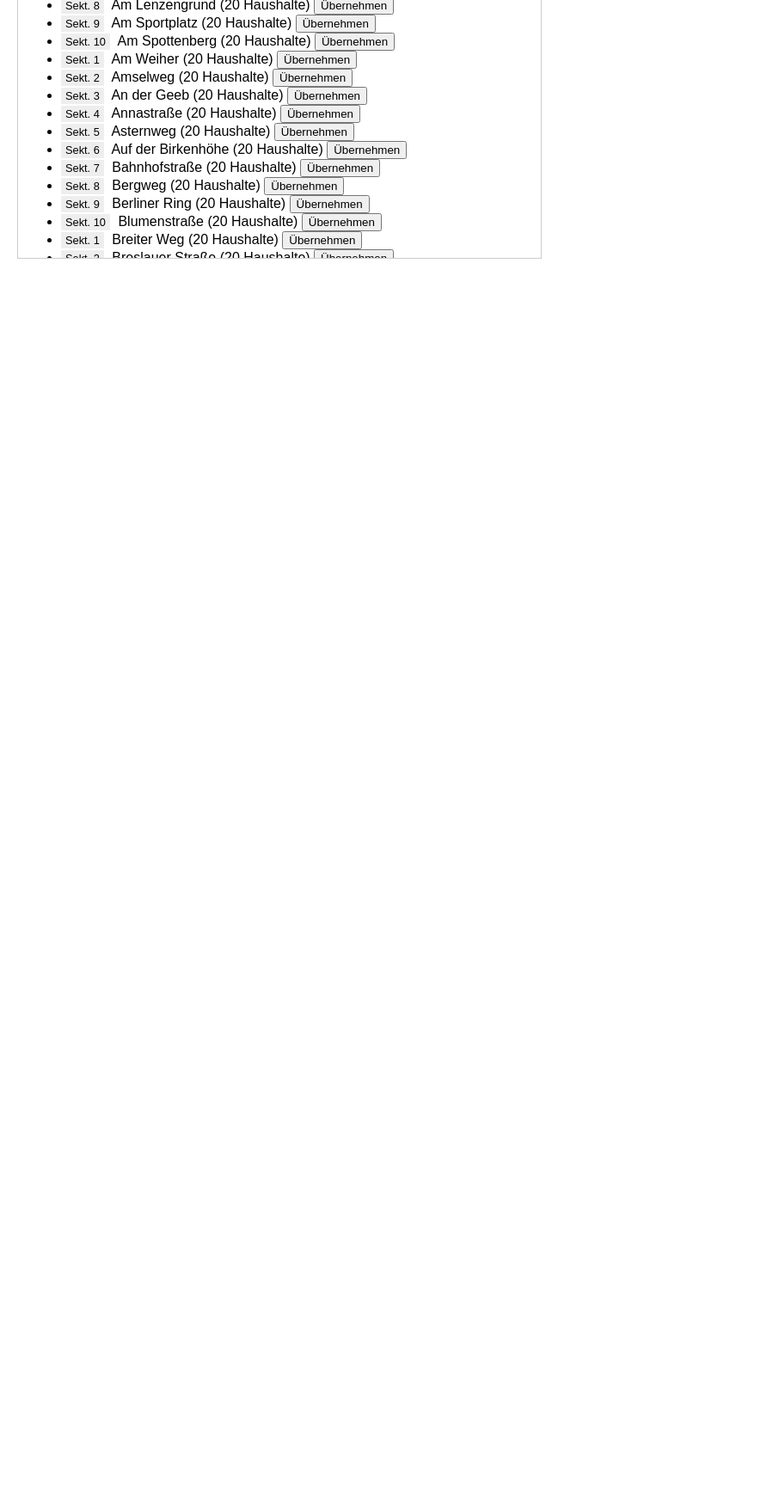
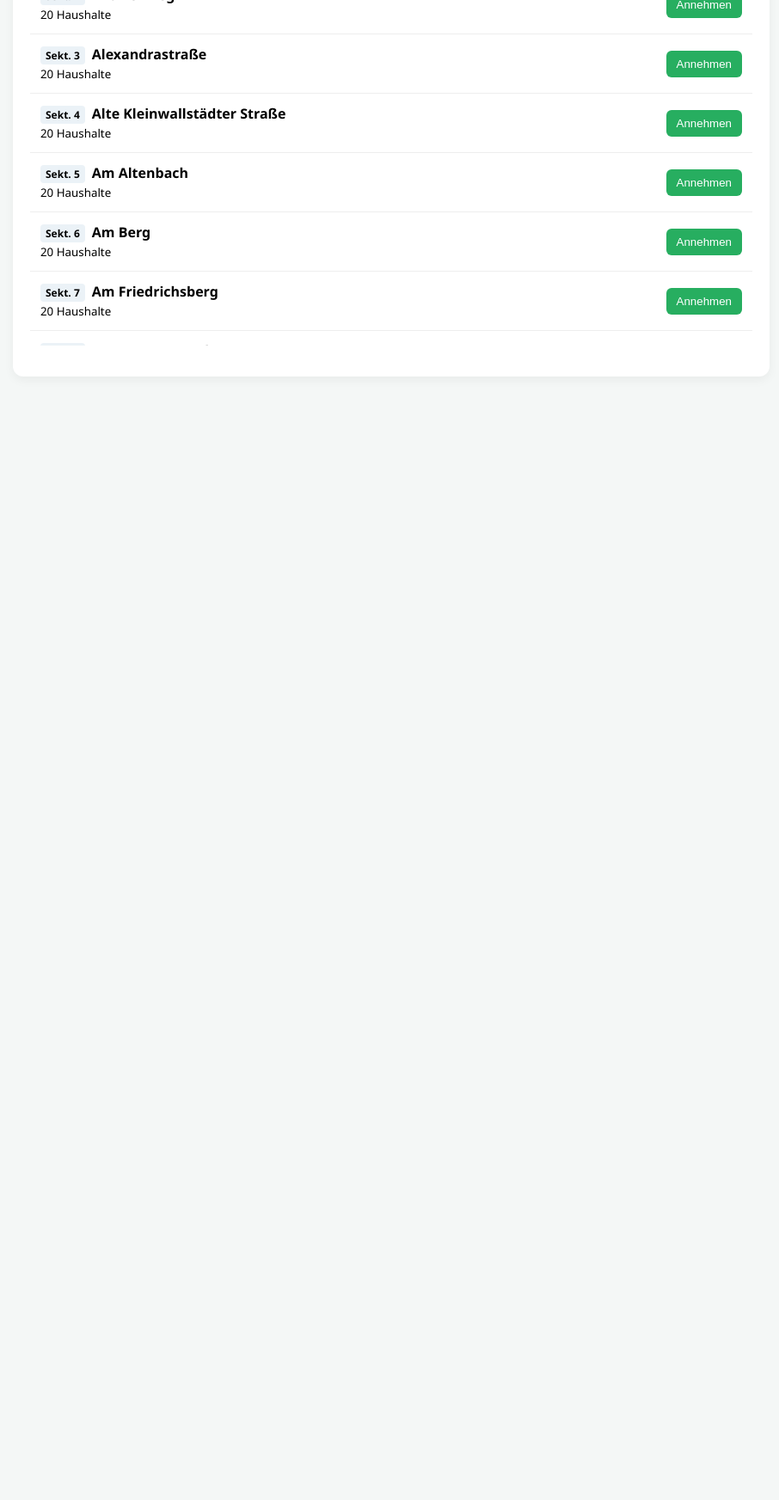
Before and after one commit to michalefty/flyerferteiler, a Flask app: page / in a window 1280 px wide. Shown: the part 855-2600 px from the top of the page at 86% size, without its empty margins (0-906 px from the left). Run offline with Flask 3, Linux system fonts and the light colour scheme.

Commit message:
neues feature für index.html

```diff
--- a/templates/index.html
+++ b/templates/index.html
@@ -2,36 +2,94 @@
 <html lang="de">
 <head>
     <meta charset="UTF-8">
+    <meta name="viewport" content="width=device-width, initial-scale=1.0">
     <title>Flyer-Planer: {{ metadata.city }}</title>
     <link rel="stylesheet" href="https://unpkg.com/leaflet@1.9.4/dist/leaflet.css" />
     <style>
-        body { font-family: sans-serif; margin: 20px; }
-        #map { height: 500px; width: 100%; border-radius: 8px; margin-bottom: 20px; }
-        .controls { display: grid; grid-template-columns: 1fr 1fr; gap: 20px; }
-        .street-list { max-height: 500px; overflow-y: auto; border: 1px solid #ccc; padding: 10px; }
-        .taken { text-decoration: line-through; color: gray; }
-        .sector-tag { font-size: 0.8em; background: #eee; padding: 2px 5px; margin-right: 5px; }
+        :root {
+            --primary-color: #2c3e50;
+            --free-color: #27ae60;
+            --taken-color: #e74c3c;
+            --info-color: #3498db;
+        }
+        body { font-family: 'Segoe UI', sans-serif; margin: 0; padding: 15px; background-color: #f4f7f6; }
+
+        /* Statistik Bar */
+        .stats-container {
+            display: grid;
+            grid-template-columns: repeat(auto-fit, minmax(150px, 1fr));
+            gap: 10px;
+            margin-bottom: 20px;
+        }
+        .stat-card {
+            background: white;
+            padding: 15px;
+            border-radius: 10px;
+            box-shadow: 0 2px 8px rgba(0,0,0,0.05);
+            text-align: center;
+        }
+        .stat-card h4 { margin: 0; font-size: 0.8em; color: #7f8c8d; text-transform: uppercase; }
+        .stat-card p { margin: 5px 0 0; font-size: 1.4em; font-weight: bold; color: var(--primary-color); }
+        .stat-card.highlight p { color: var(--info-color); }
+
+        #map { height: 450px; width: 100%; border-radius: 12px; box-shadow: 0 4px 12px rgba(0,0,0,0.1); margin-bottom: 20px; }
+
+        .container { display: grid; grid-template-columns: 1fr; gap: 20px; }
+        @media (min-width: 900px) { .container { grid-template-columns: 1fr 350px; } }
+
+        .street-list-container { background: white; padding: 20px; border-radius: 12px; box-shadow: 0 4px 12px rgba(0,0,0,0.05); }
+        .street-list { max-height: 500px; overflow-y: auto; list-style: none; padding: 0; }
+
+        .street-item {
+            display: flex; justify-content: space-between; align-items: center;
+            padding: 12px; border-bottom: 1px solid #eee;
+        }
+        .street-item.status-taken { background: #f9f9f9; opacity: 0.7; }
+        .street-name { font-weight: bold; display: block; }
+        .sector-tag { font-size: 0.75em; background: #ebf2f7; padding: 2px 6px; border-radius: 4px; margin-right: 8px; }
+
+        button { background: var(--free-color); color: white; border: none; padding: 8px 12px; border-radius: 6px; cursor: pointer; }
+        .user-badge { color: var(--taken-color); font-size: 0.85em; font-weight: bold; }
     </style>
 </head>
 <body>
-    <h1>Flyer-Verteilung {{ metadata.city }} ({{ metadata.plz }})</h1>
-    <p>Stand: {{ metadata.date }} | Straßen gesamt: {{ metadata.total_streets }}</p>
+
+    <h1>Flyer-Verteilung {{ metadata.city }}</h1>
+
+    <div class="stats-container">
+        <div class="stat-card">
+            <h4>Straßen offen</h4>
+            <p id="stats-open">-</p>
+        </div>
+        <div class="stat-card">
+            <h4>Straßen vergeben</h4>
+            <p id="stats-taken">-</p>
+        </div>
+        <div class="stat-card highlight">
+            <h4>Haushalte (vergeben)</h4>
+            <p id="stats-households">-</p>
+        </div>
+    </div>
 
     <div id="map"></div>
 
-    <div class="controls">
-        <div class="street-list">
+    <div class="container">
+        <div class="street-list-container">
             <h3>Straßenliste</h3>
-            <ul id="list">
+            <ul class="street-list">
                 {% for id, s in streets.items() %}
-                <li class="{{ s.status }}">
-                    <span class="sector-tag">Sekt. {{ s.sector }}</span>
-                    {{ s.name }} ({{ s.households }} Haushalte)
-                    {% if s.status == 'free' %}
-                    <button onclick="takeStreet('{{ id }}')">Übernehmen</button>
-                    {% else %}
-                    - Erledigt von: {{ s.user }}
-                    {% endif %}
+                <li class="street-item {% if s.status == 'taken' %}status-taken{% endif %}">
+                    <div>
+                        <span class="street-name"><span class="sector-tag">Sekt. {{ s.sector }}</span>{{ s.name }}</span>
+                        <small>{{ s.households }} Haushalte</small>
+                    </div>
+                    <div>
+                        {% if s.status == 'free' %}
+                        <button onclick="takeStreet('{{ id }}')">Annehmen</button>
+                        {% else %}
+                        <span class="user-badge">{{ s.user }}</span>
+                        {% endif %}
+                    </div>
                 </li>
                 {% endfor %}
             </ul>
@@ -41,43 +99,64 @@
     <script src="https://unpkg.com/leaflet@1.9.4/dist/leaflet.js"></script>
     <script>
         const map = L.map('map');
-        L.tileLayer('https://{s}.tile.openstreetmap.org/{z}/{x}/{y}.png', {
-            attribution: '© OpenStreetMap'
-        }).addTo(map);
+        L.tileLayer('https://{s}.tile.openstreetmap.org/{z}/{x}/{y}.png').addTo(map);
 
         const streets = {{ streets|tojson }};
         const markers = [];
 
+        // --- Statistik Berechnung ---
+        let openCount = 0;
+        let takenCount = 0;
+        let takenHouseholds = 0;
+
         Object.keys(streets).forEach(id => {
             const s = streets[id];
-            const color = s.status === 'free' ? 'blue' : 'red';
-            const marker = L.circleMarker(s.coords, {
-                color: color,
-                radius: 6,
-                fillOpacity: 0.7
-            }).addTo(map);
+            const isFree = s.status === 'free';
 
-            marker.bindPopup(`<b>${s.name}</b><br>Sektor: ${s.sector}<br>
-                ${s.status === 'free' ? `<button onclick="takeStreet('${id}')">Übernehmen</button>` : `Belegt von ${s.user}`}`);
+            // Stats hochzählen
+            if (isFree) {
+                openCount++;
+            } else {
+                takenCount++;
+                takenHouseholds += s.households;
+            }
 
+            const color = isFree ? '#27ae60' : '#e74c3c';
+            const marker = L.circleMarker(s.coords, { color: color, fillOpacity: 0.6, radius: 7 }).addTo(map);
+            marker.bindPopup(`<b>${s.name}</b><br>${isFree ? 'Frei' : 'Belegt von ' + s.user}`);
             markers.push(L.latLng(s.coords[0], s.coords[1]));
         });
 
-        // Automatischer Zoom auf alle gefundenen Straßen
-        if (markers.length > 0) {
-            const bounds = L.latLngBounds(markers);
-            map.fitBounds(bounds, { padding: [30, 30] });
+        // Stats in HTML schreiben
+        document.getElementById('stats-open').innerText = openCount;
+        document.getElementById('stats-taken').innerText = takenCount;
+        document.getElementById('stats-households').innerText = takenHouseholds;
+
+        // --- Karten-Zustand ---
+        const lastCenter = localStorage.getItem('mapCenter');
+        const lastZoom = localStorage.getItem('mapZoom');
+
+        if (lastCenter && lastZoom) {
+            map.setView(JSON.parse(lastCenter), lastZoom);
+        } else if (markers.length > 0) {
+            map.fitBounds(L.latLngBounds(markers), { padding: [40, 40] });
         } else {
             map.setView({{ metadata.center|tojson }}, 13);
         }
 
         function takeStreet(id) {
-            const name = prompt("Bitte gib deinen Namen ein:");
-            if (name) {
+            let userName = localStorage.getItem('userName');
+            if (!userName) {
+                userName = prompt("Dein Name:");
+                if (userName) localStorage.setItem('userName', userName);
+            }
+            if (userName) {
+                localStorage.setItem('mapCenter', JSON.stringify(map.getCenter()));
+                localStorage.setItem('mapZoom', map.getZoom());
                 fetch('/update', {
                     method: 'POST',
                     headers: {'Content-Type': 'application/json'},
-                    body: JSON.stringify({id: id, status: 'taken', user: name})
+                    body: JSON.stringify({id: id, status: 'taken', user: userName})
                 }).then(() => location.reload());
             }
         }
```
